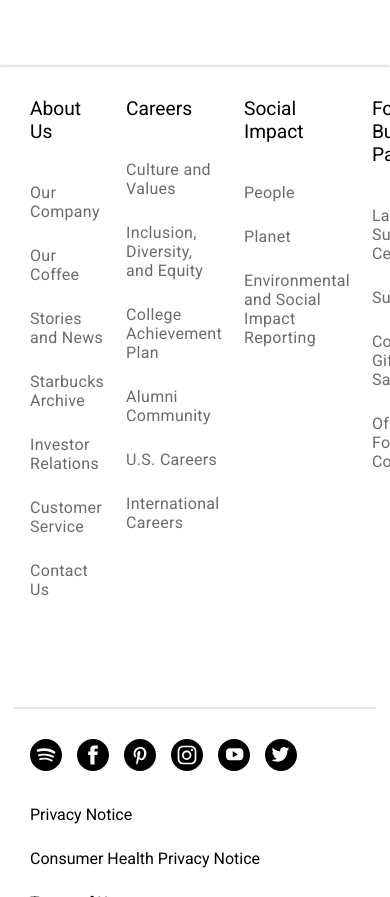
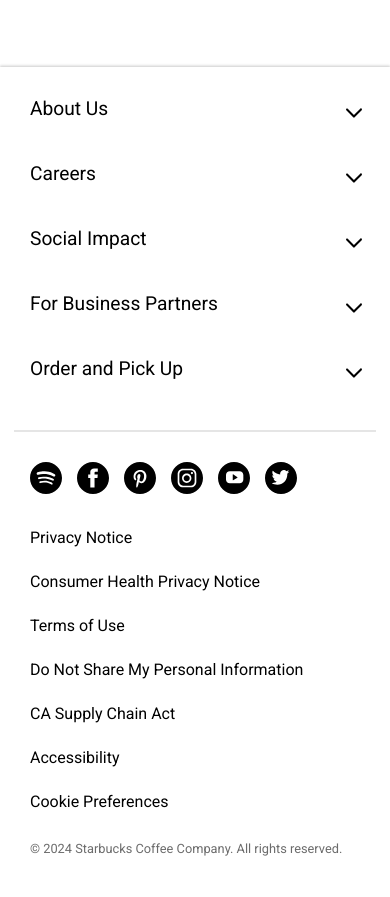
Before and after one commit to AlofBronco/Starbucks, a plain HTML site: page index.html in a window 390 px wide. Shown: the part 5263-6160 px from the top of the page. Drawn offline with Linux system fonts and the light colour scheme.

Commit message:
making 1020px animation

```diff
--- a/index.html
+++ b/index.html
@@ -145,7 +145,8 @@
     <footer>
       <div id="footer-wrapper">
         <div id="info">
-          <div id="about-us" class="info-box">
+          <div id="about-us" class="info-box-inner">
+            <div class="info-box">
               <h3>About Us</h3>
               <ul class="unordered-list">
                 <li>Our Company</li>
@@ -157,7 +158,21 @@
                 <li>Contact Us</li>
               </ul>
             </div>
-          <div id="careers" class="info-box">
+            <svg
+              aria-hidden="true"
+              class="arrow"
+              focusable="false"
+              preserveAspectRatio="xMidYMid meet"
+              style="width: 32px; height: 32px; overflow: visible; fill: currentColor"
+              viewBox="0 0 24 24"
+            >
+              <path
+                d="M11.96 15.5c-.206 0-.402-.084-.546-.232l-5.188-5.33c-.3-.31-.3-.81 0-1.12.3-.31.79-.31 1.093 0l4.64 4.767 4.723-4.853c.3-.31.79-.31 1.09 0 .303.31.303.812.002 1.122l-5.27 5.414c-.145.148-.34.232-.546.232"
+              ></path>
+            </svg>
+          </div>
+          <div id="careers" class="info-box-inner">
+            <div class="info-box">
               <h3>Careers</h3>
               <ul class="unordered-list">
                 <li>Culture and Values</li>
@@ -168,7 +183,21 @@
                 <li>International Careers</li>
               </ul>
             </div>
-          <div id="social-impact" class="info-box">
+            <svg
+              aria-hidden="true"
+              class="arrow"
+              focusable="false"
+              preserveAspectRatio="xMidYMid meet"
+              style="width: 32px; height: 32px; overflow: visible; fill: currentColor"
+              viewBox="0 0 24 24"
+            >
+              <path
+                d="M11.96 15.5c-.206 0-.402-.084-.546-.232l-5.188-5.33c-.3-.31-.3-.81 0-1.12.3-.31.79-.31 1.093 0l4.64 4.767 4.723-4.853c.3-.31.79-.31 1.09 0 .303.31.303.812.002 1.122l-5.27 5.414c-.145.148-.34.232-.546.232"
+              ></path>
+            </svg>
+          </div>
+          <div id="social-impact" class="info-box-inner">
+            <div class="info-box">
               <h3>Social Impact</h3>
               <ul class="unordered-list">
                 <li>People</li>
@@ -176,7 +205,21 @@
                 <li>Environmental and Social Impact Reporting</li>
               </ul>
             </div>
-          <div id="business-partners" class="info-box">
+            <svg
+              aria-hidden="true"
+              class="arrow"
+              focusable="false"
+              preserveAspectRatio="xMidYMid meet"
+              style="width: 32px; height: 32px; overflow: visible; fill: currentColor"
+              viewBox="0 0 24 24"
+            >
+              <path
+                d="M11.96 15.5c-.206 0-.402-.084-.546-.232l-5.188-5.33c-.3-.31-.3-.81 0-1.12.3-.31.79-.31 1.093 0l4.64 4.767 4.723-4.853c.3-.31.79-.31 1.09 0 .303.31.303.812.002 1.122l-5.27 5.414c-.145.148-.34.232-.546.232"
+              ></path>
+            </svg>
+          </div>
+          <div id="business-partners" class="info-box-inner">
+            <div class="info-box">
               <h3>For Business Partners</h3>
               <ul class="unordered-list">
                 <li>Landlord Support Center</li>
@@ -185,7 +228,21 @@
                 <li>Office and Foodservice Coffee</li>
               </ul>
             </div>
-          <div id="pick-up" class="info-box">
+            <svg
+              aria-hidden="true"
+              class="arrow"
+              focusable="false"
+              preserveAspectRatio="xMidYMid meet"
+              style="width: 32px; height: 32px; overflow: visible; fill: currentColor"
+              viewBox="0 0 24 24"
+            >
+              <path
+                d="M11.96 15.5c-.206 0-.402-.084-.546-.232l-5.188-5.33c-.3-.31-.3-.81 0-1.12.3-.31.79-.31 1.093 0l4.64 4.767 4.723-4.853c.3-.31.79-.31 1.09 0 .303.31.303.812.002 1.122l-5.27 5.414c-.145.148-.34.232-.546.232"
+              ></path>
+            </svg>
+          </div>
+          <div id="pick-up" class="info-box-inner">
+            <div class="info-box">
               <h3>Order and Pick Up</h3>
               <ul class="unordered-list">
                 <li>Order on the App</li>
@@ -194,6 +251,19 @@
                 <li>Order and Pick Up Options</li>
                 <li>Explore and Find Coffee for Home</li>
               </ul>
+            </div>
+            <svg
+              aria-hidden="true"
+              class="arrow"
+              focusable="false"
+              preserveAspectRatio="xMidYMid meet"
+              style="width: 32px; height: 32px; overflow: visible; fill: currentColor"
+              viewBox="0 0 24 24"
+            >
+              <path
+                d="M11.96 15.5c-.206 0-.402-.084-.546-.232l-5.188-5.33c-.3-.31-.3-.81 0-1.12.3-.31.79-.31 1.093 0l4.64 4.767 4.723-4.853c.3-.31.79-.31 1.09 0 .303.31.303.812.002 1.122l-5.27 5.414c-.145.148-.34.232-.546.232"
+              ></path>
+            </svg>
           </div>
         </div>
         <hr />
@@ -297,5 +367,6 @@
         <p id="copyright">&copy; 2024 Starbucks Coffee Company. All rights reserved.</p>
       </div>
     </footer>
+    <script src="script.js"></script>
   </body>
 </html>
--- /dev/null
+++ b/script.js
@@ -0,0 +1,14 @@
+document.querySelectorAll('.info-box-inner').forEach((infoBox) => {
+  infoBox.addEventListener('click', function () {
+    const unorderedList = this.querySelector('ul');
+
+    if (unorderedList.style.maxHeight) {
+      unorderedList.style.maxHeight = null;
+    } else {
+      unorderedList.style.maxHeight = unorderedList.scrollHeight + 'px';
+    }
+
+    const arrowSvg = this.querySelector('.arrow');
+    arrowSvg.classList.add('flip');
+  });
+});
--- a/style.css
+++ b/style.css
@@ -330,6 +330,10 @@ footer {
   color: rgba(0, 0, 0, 0.87);
 }
 
+.arrow {
+  display: none;
+}
+
 hr {
   height: 2px;
   width: 85%;
@@ -475,4 +479,57 @@ hr {
   header {
     height: 80px;
   }
+
+  #info {
+    flex-direction: column;
+
+    padding-right: 20px;
+  }
+
+  .info-box-inner {
+    display: flex;
+    justify-content: space-around;
+
+    width: 100%;
+
+    cursor: pointer;
+  }
+
+  .info-box {
+    display: flex;
+    flex-direction: column;
+
+    width: 100%;
+  }
+
+  .info-box > h3 {
+    margin-bottom: 20px;
+  }
+
+  .info-box ul {
+    max-height: 0;
+    overflow: hidden;
+    transition: max-height 0.5s ease-out;
+  }
+
+  .info-box ul.show {
+    max-height: 300px;
+  }
+
+  .arrow {
+    display: block;
+  }
+
+  .flip {
+    animation: flip 0.5s;
+  }
+
+  @keyframes flip {
+    from {
+      transform: rotate(0deg);
+    }
+    to {
+      transform: rotate(180deg);
+    }
+  }
 }
```
Lines whose indentation alone changed are shown as unchanged.
